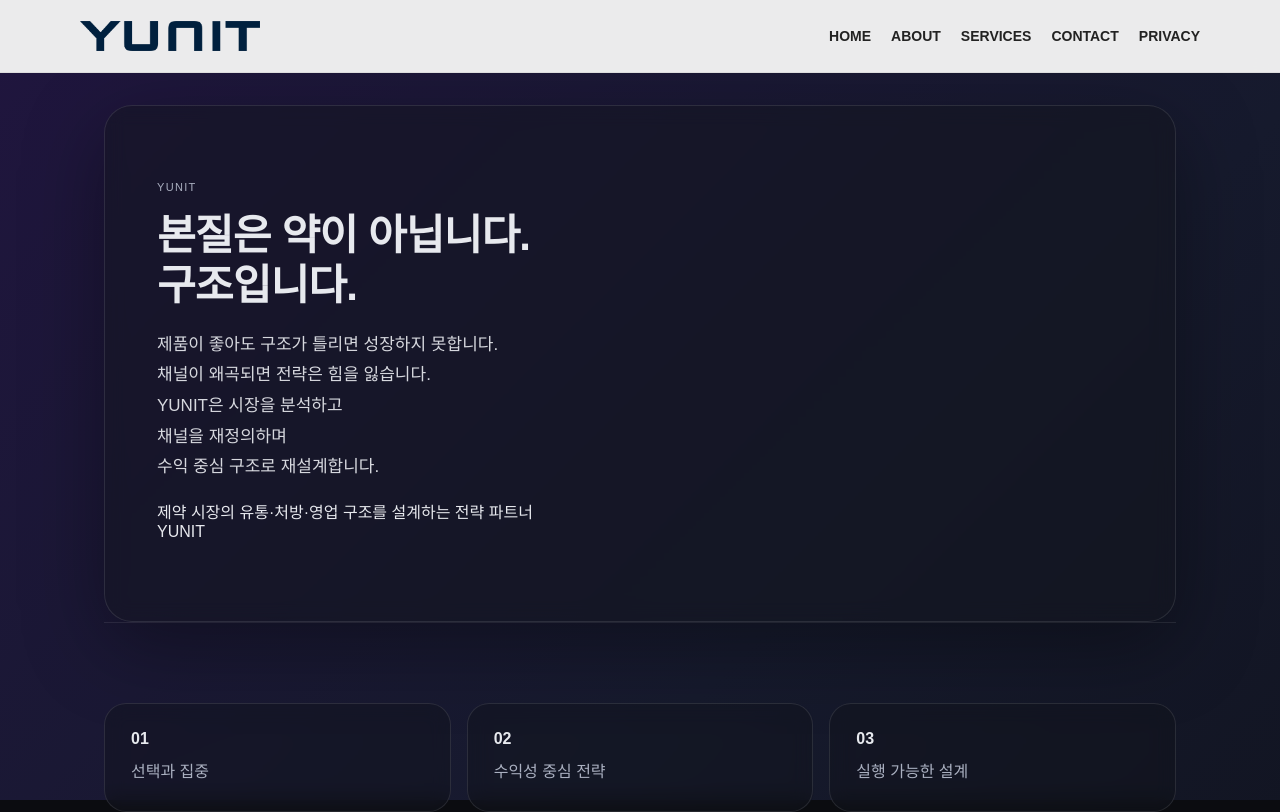
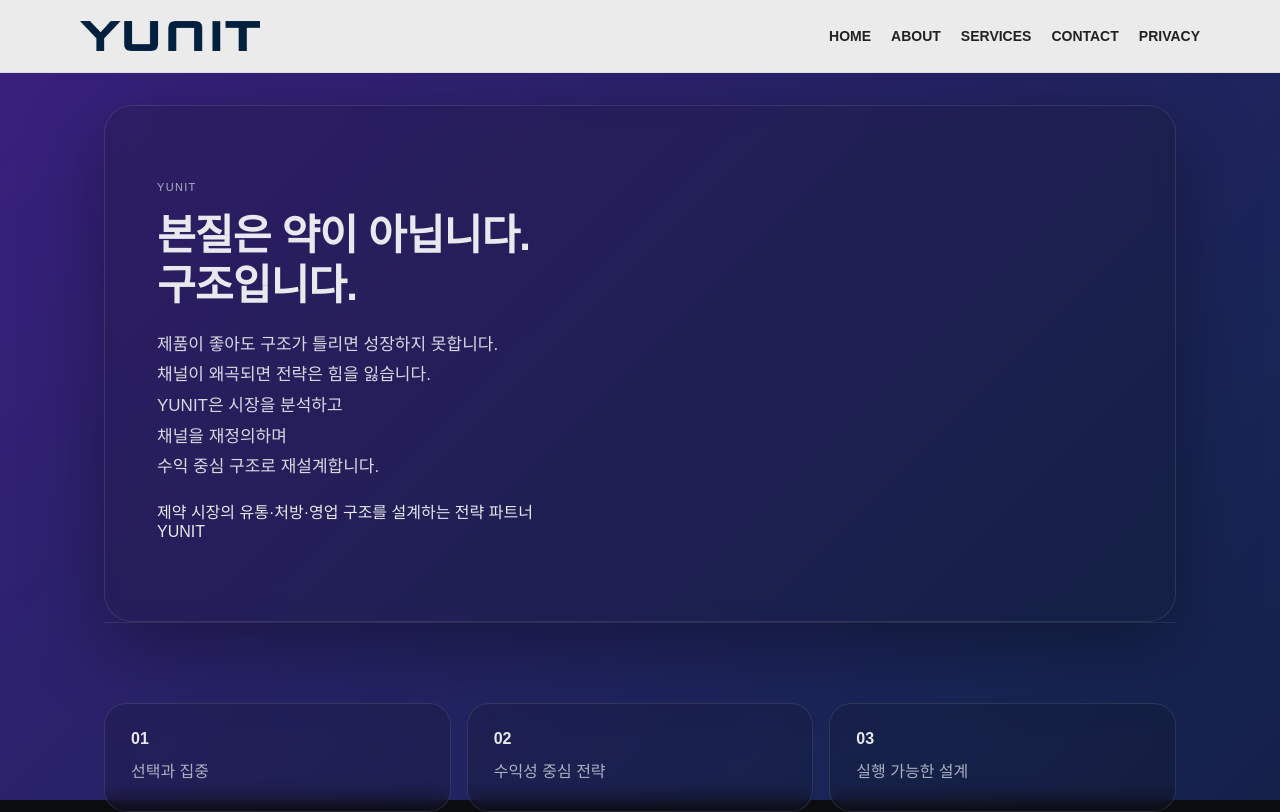
Before and after one commit to yun-it/yunit-site, a Next.js app: page / in a window 1280 px wide. Shown: the top 812 px of the page. Built offline with nearby package versions, Linux system fonts and the light colour scheme.

Commit message:
upgrade background4

```diff
--- a/app/globals.css
+++ b/app/globals.css
@@ -40,15 +40,15 @@
 
   background: linear-gradient(
     -45deg,
-    #0b0c10,
-    #161a2d,
-    #241346,
-    #10213f,
-    #0b0c10
+    #050816,
+    #172554,
+    #4c1d95,
+    #1e1b4b,
+    #0f172a
   );
 
-  background-size: 400% 400%;
-  animation: gradientFlow 16s ease infinite;
+  background-size: 500% 500%;
+  animation: gradientFlow 10s ease infinite;
 }
 
 @keyframes gradientFlow {
@@ -125,10 +125,15 @@
 /* HERO */
 .hero {
   border: 1px solid var(--line);
-  background: rgba(18, 20, 27, 0.45);
+
+  background: rgba(18, 20, 27, 0.22);
+
   backdrop-filter: blur(10px);
+
   border-radius: 28px;
+
   padding: 64px 52px;
+
   box-shadow: 0 24px 80px rgba(0, 0, 0, 0.35);
 }
 
@@ -233,9 +238,13 @@
 /* CARD */
 .card {
   border: 1px solid var(--line);
-  background: rgba(18, 20, 27, 0.42);
+
+  background: rgba(18, 20, 27, 0.18);
+
   backdrop-filter: blur(10px);
+
   border-radius: 22px;
+
   padding: 26px;
 }
 
```
